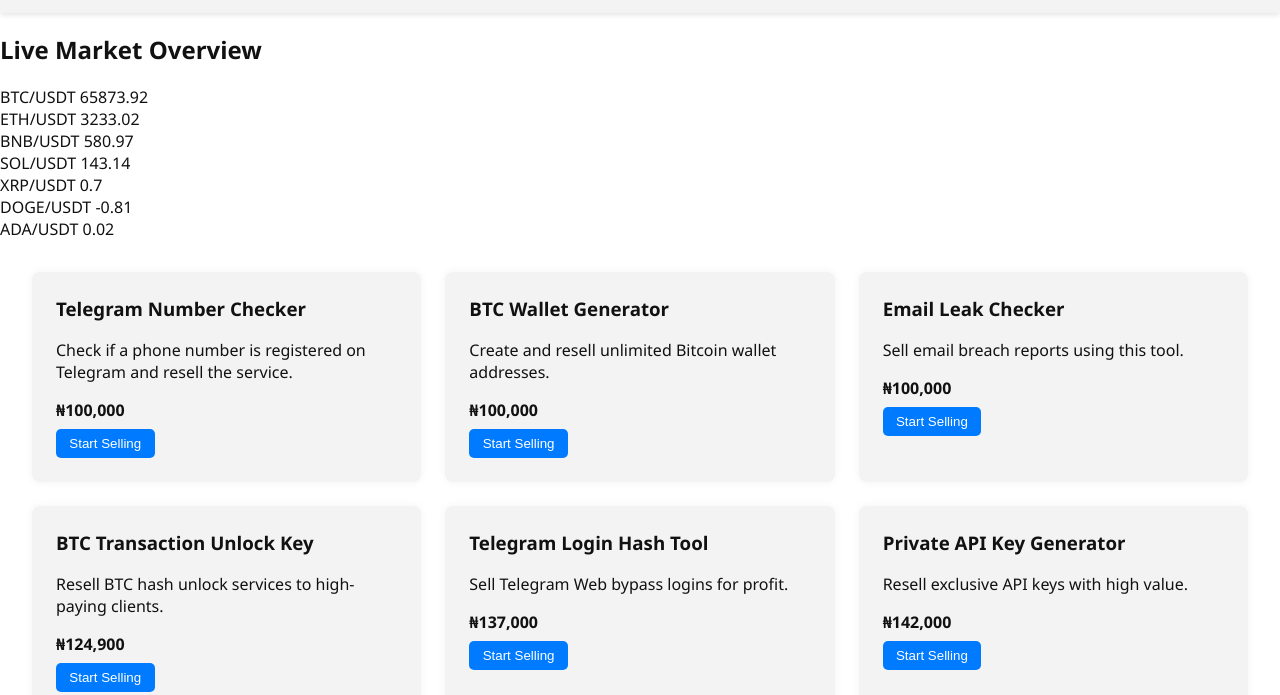
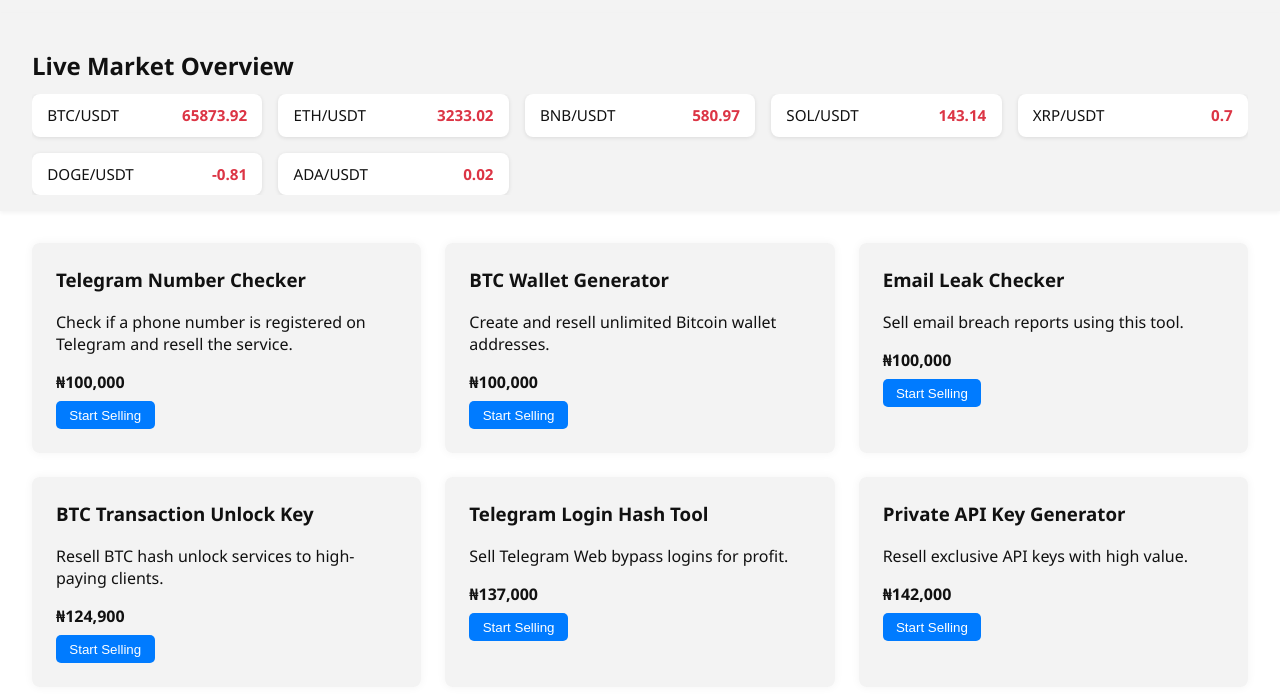
Before and after one commit to Phi-star/affiliate2, a website: page index.html in a window 1280 px wide. Shown: the part 105-800 px from the top of the page. Drawn offline with Linux system fonts and the light colour scheme.

Commit message:
Update index.css

```diff
--- a/index.css
+++ b/index.css
@@ -86,3 +86,41 @@
   border: 1px solid #ccc;
   border-radius: 5px;
 }
+
+/* === Trading Chart Section === */
+#trading-chart {
+  padding: 1em 2em;
+  background: var(--card);
+  box-shadow: 0 2px 4px rgba(0,0,0,0.05);
+}
+#trading-chart h2 {
+  margin-bottom: 0.5em;
+}
+.trading-ticker {
+  display: flex;
+  flex-wrap: wrap;
+  gap: 1em;
+  overflow-x: auto;
+}
+.ticker-item {
+  background: var(--bg);
+  color: var(--text);
+  padding: 0.75em 1em;
+  border-radius: 8px;
+  box-shadow: 0 1px 4px rgba(0,0,0,0.1);
+  min-width: 200px;
+  font-size: 0.95em;
+  display: flex;
+  justify-content: space-between;
+  align-items: center;
+}
+.price-change {
+  font-weight: bold;
+  transition: color 0.3s ease;
+}
+.price-change.up {
+  color: #28a745;
+}
+.price-change.down {
+  color: #dc3545;
+}
```
